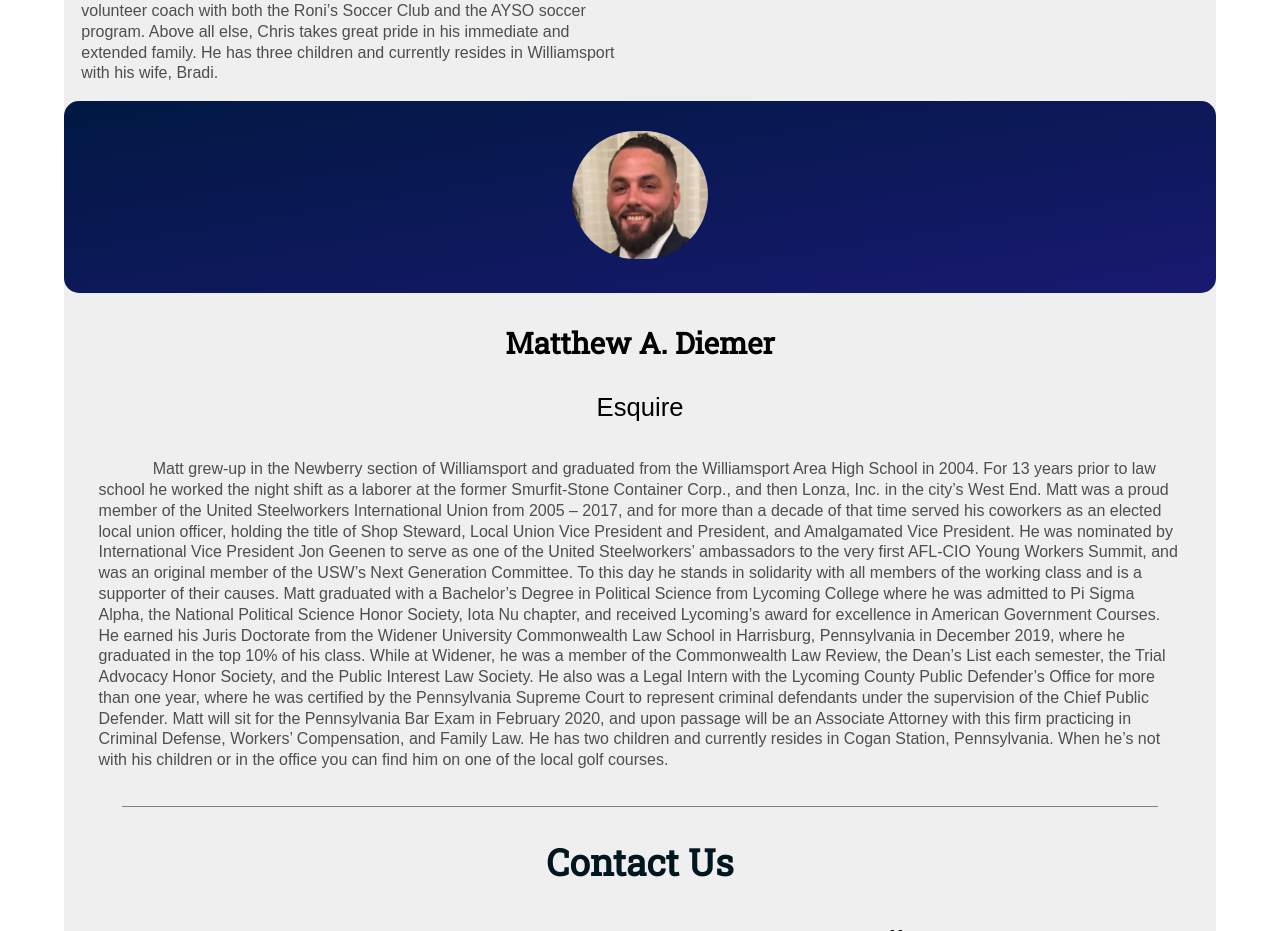
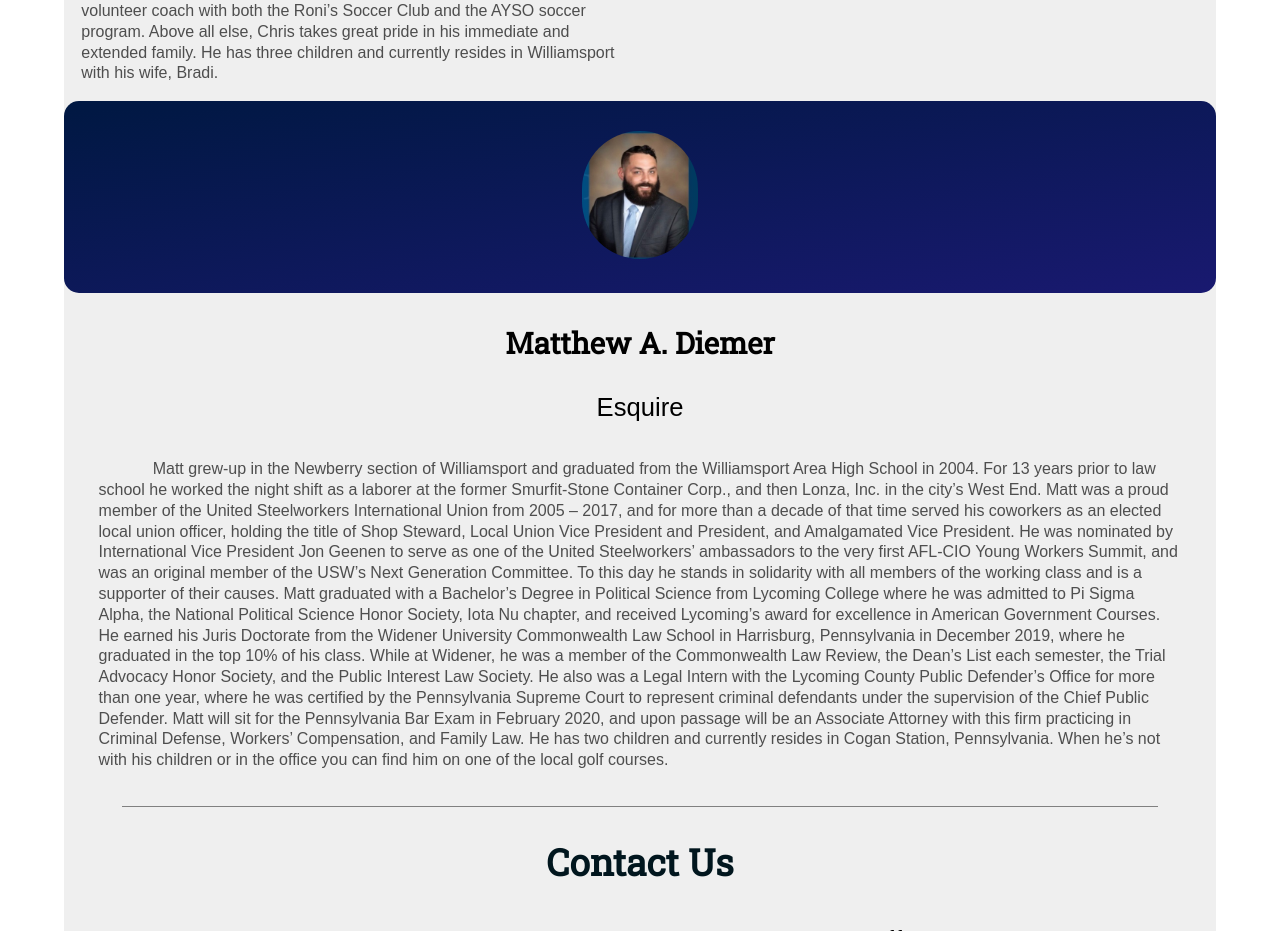
Before and after one commit to trentungard/Lawfirm, a plain HTML site: page index.html in a window 1280 px wide. Shown: the part 1807-2738 px from the top of the page. Drawn offline with Linux system fonts and the light colour scheme; a web font is replaced by a local one.

Commit message:
new picture for matt, removed some files

```diff
--- a/index.html
+++ b/index.html
@@ -179,7 +179,7 @@
 
                             </div>
                             <div>
-                                <img src="img/IMG_0489.JPG" style="height: 10vw; width 10vw;" alt="Matthew Diemer Picture"
+                                <img src="img/matt.jpeg" style="height: 10vw; width 10vw;" alt="Matthew Diemer Picture"
                                 title="A photo of Matthew Diemer" class="team-image"></img>
                             </div>
 
```
Also changed, not shown: img/CGlogoSM.png (deleted), img/CGlogoXS.png (deleted), img/IMG_0489.JPG (deleted), img/matt.jpeg (added), img/temp-head.jpg (deleted), 2 other files.
